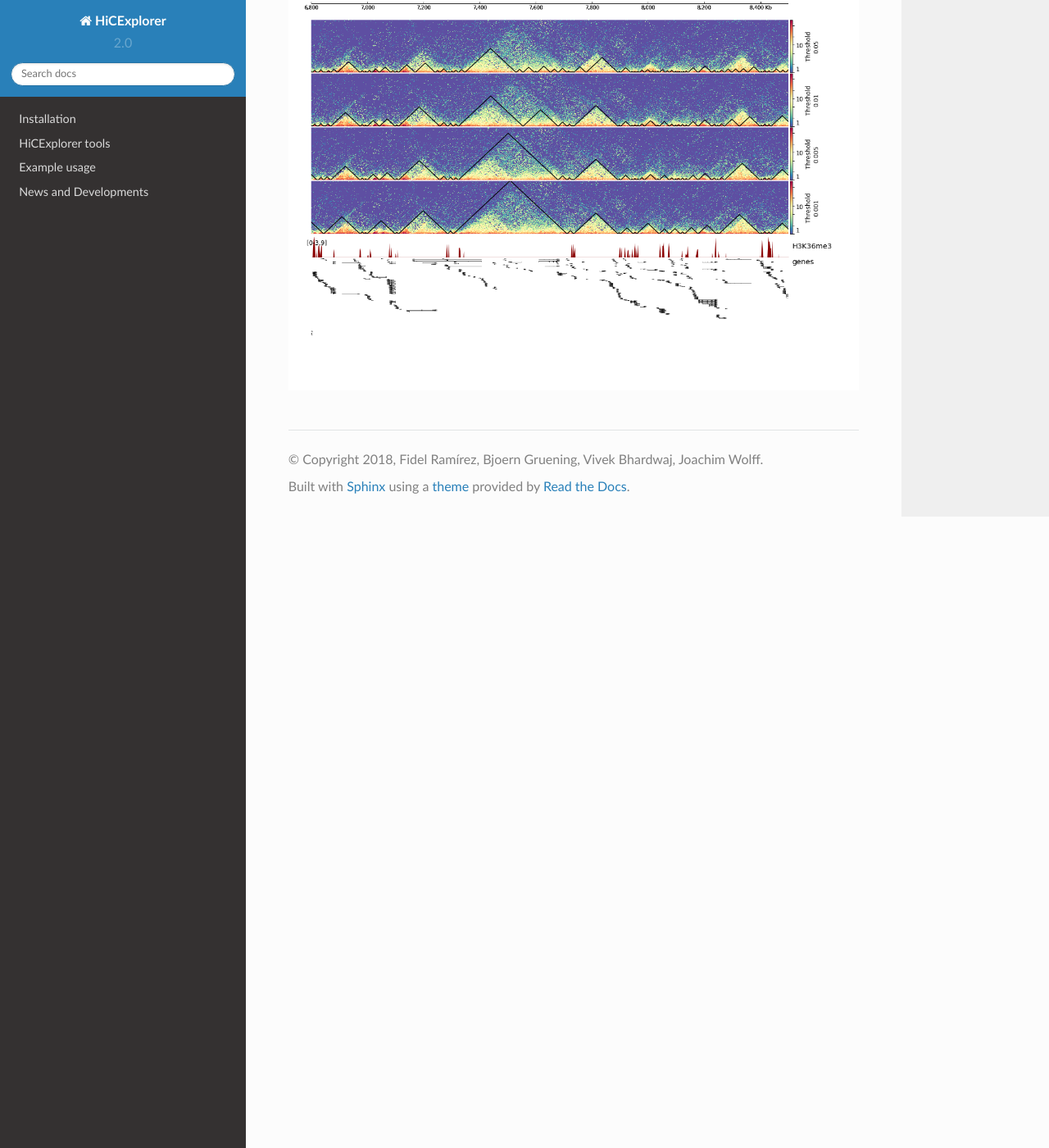
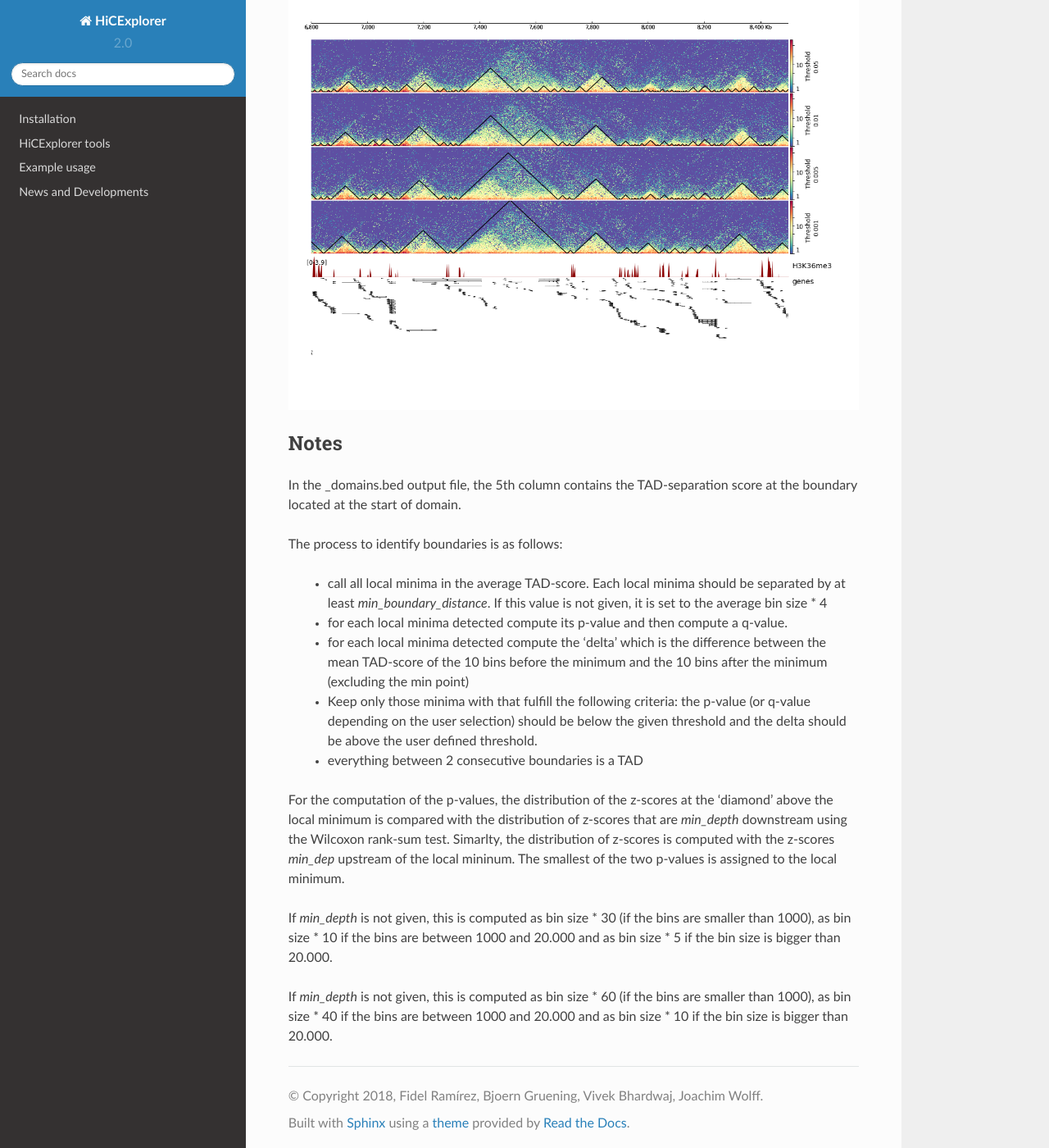
Before and after one commit to deeptools/HiCExplorer, a Sphinx documentation site: the page built from docs/content/tools/hicFindTADs.rst, in a window 1280 px wide and 1400 px high, scrolled down 3547 px. Shown: the whole window at 82% size. Built offline with Sphinx 7.4.7 and the Read the Docs theme 2.0.0, drawn with Linux system fonts in a browser that asks for light colours.

Commit message:
added technical details to the documentation about the hicFindTADs implementation

```diff
--- a/docs/content/tools/hicFindTADs.rst
+++ b/docs/content/tools/hicFindTADs.rst
@@ -164,3 +164,30 @@ Multiple combination of parameters can be tested that way with only one z-score
 This will result in the following plot where we see that the fourth set of hicFindTADs parameters with a threshold of 0.001 gives the best results in terms of TAD calling compared to the corrected Hi-C counts distribution and compared to the enrichment of H3K36me3, which is known to be enriched at TAD boundaries in *Drosophila melanogaster*.
 
 .. image:: ../../images/hicFindTADs_TAD_calling_comparison.png
+
+Notes
+^^^^^
+
+In the _domains.bed output file, the 5th column contains the TAD-separation score at the boundary located at the start of
+domain.
+
+The process to identify boundaries is as follows:
+
+ * call all local minima in the average TAD-score. Each local minima should be separated by at least `min_boundary_distance`. If this value is not given, it is set to the average bin size * 4
+ * for each local minima detected compute its p-value and then compute a q-value.
+ * for each local minima detected compute the 'delta' which is the difference between the mean TAD-score of the 10 bins before the minimum and the 10 bins after the minimum (excluding the min point)
+ * Keep only those minima with that fulfill the following criteria: the p-value (or q-value depending on the user selection) should be below the given threshold and the delta should be above the user defined threshold.
+ * everything between 2 consecutive boundaries is a TAD
+
+For the computation of the p-values, the distribution of the z-scores at the 'diamond' above the local minimum is compared
+with the distribution of z-scores that are `min_depth` downstream using the Wilcoxon rank-sum test. Simarlty, the
+distribution of z-scores is computed with the z-scores `min_dep` upstream of the local mininum. The smallest of the
+two p-values is assigned to the local minimum.
+
+If `min_depth` is not given, this is computed as bin size * 30
+(if the bins are smaller than 1000), as bin size * 10 if the bins are between
+1000 and 20.000 and as bin size * 5 if the bin size is bigger than 20.000.
+
+If `min_depth` is not given, this is computed as bin size * 60
+(if the bins are smaller than 1000), as bin size * 40 if the bins are between
+1000 and 20.000 and as bin size * 10 if the bin size is bigger than 20.000.
```
